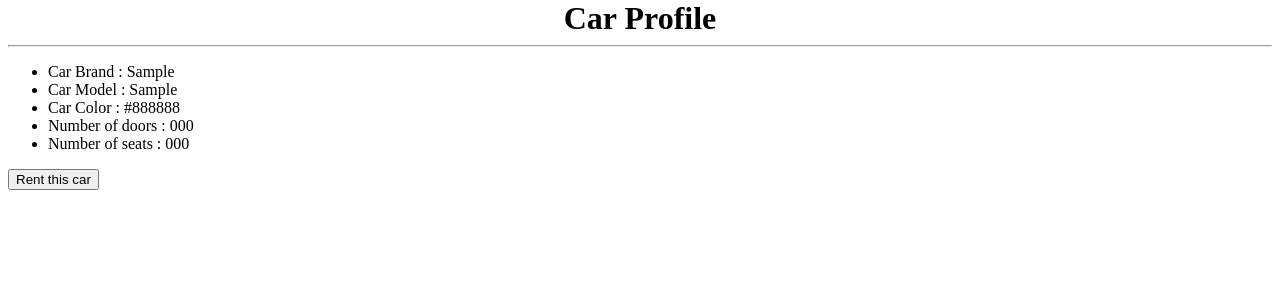
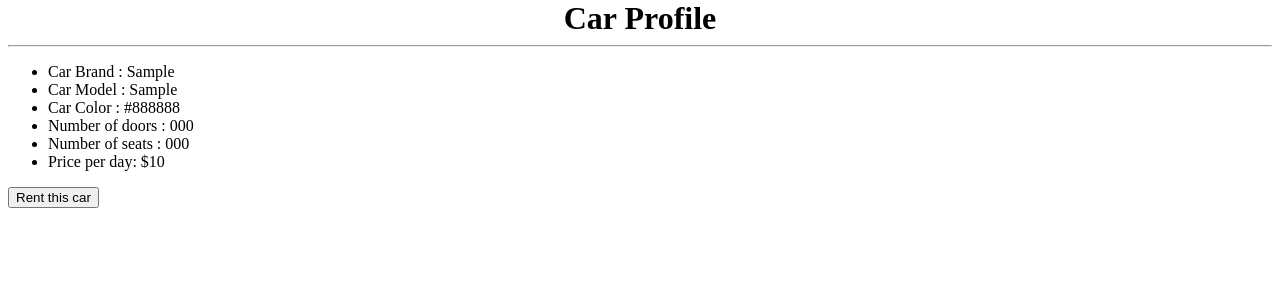
Before and after one commit to campbell-lucas/rent_a_car, a Django app: page /car_profile/1/ in a window 1280 px wide. Shown: the part 72-372 px from the top of the page. Run offline with Django 4.2, Linux system fonts and the light colour scheme; tables that the repository leaves empty hold one stand-in row (values such as "Sample post"); parts of the project's set-up code (start-up, migrations or seed data) failed here and were passed over.

Commit message:
added the price per day to the list on the detail view of the car

```diff
--- a/cars/templates/cars/car_detail.html
+++ b/cars/templates/cars/car_detail.html
@@ -19,6 +19,9 @@
         <li>
             Number of seats : {{ object.number_of_seats }}
         </li>
+        <li>
+            Price per day: ${{ object.price_per_day }}
+        </li>
     </ul>
 
     <a href="">
```
